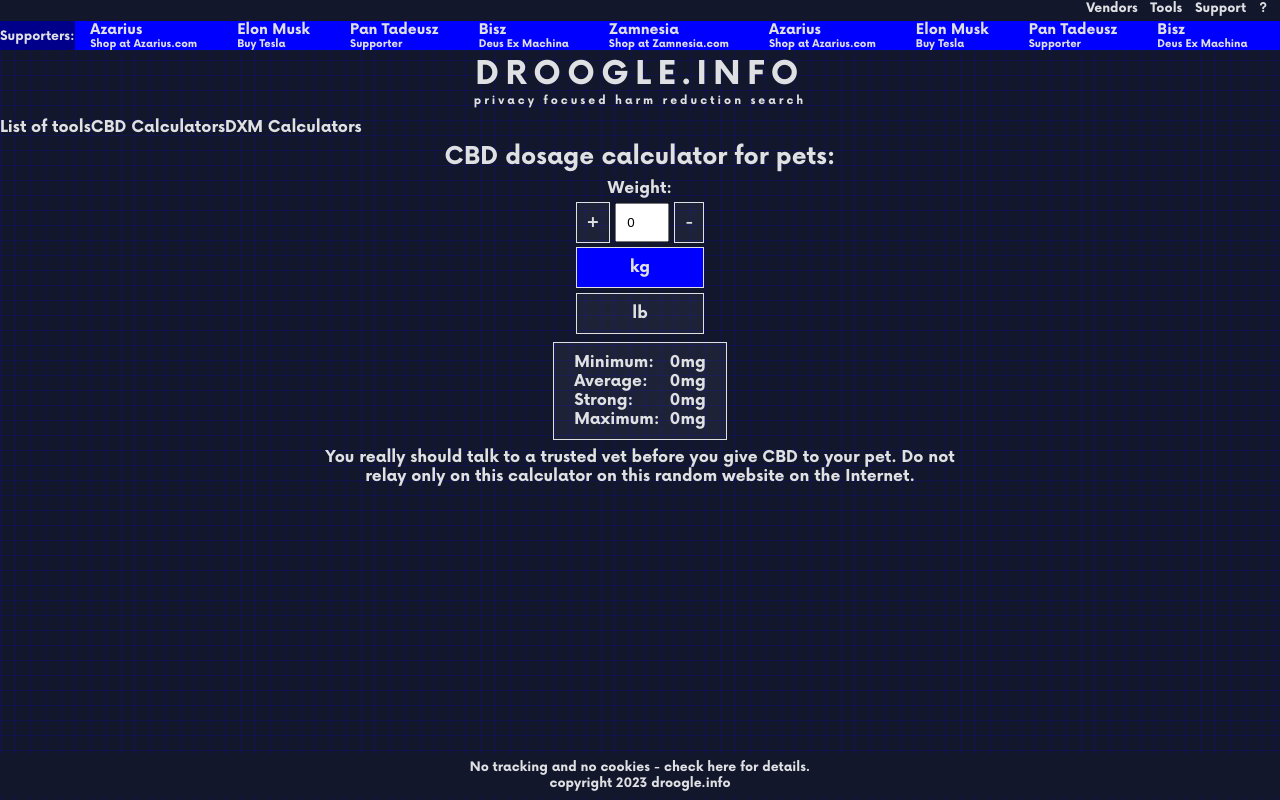
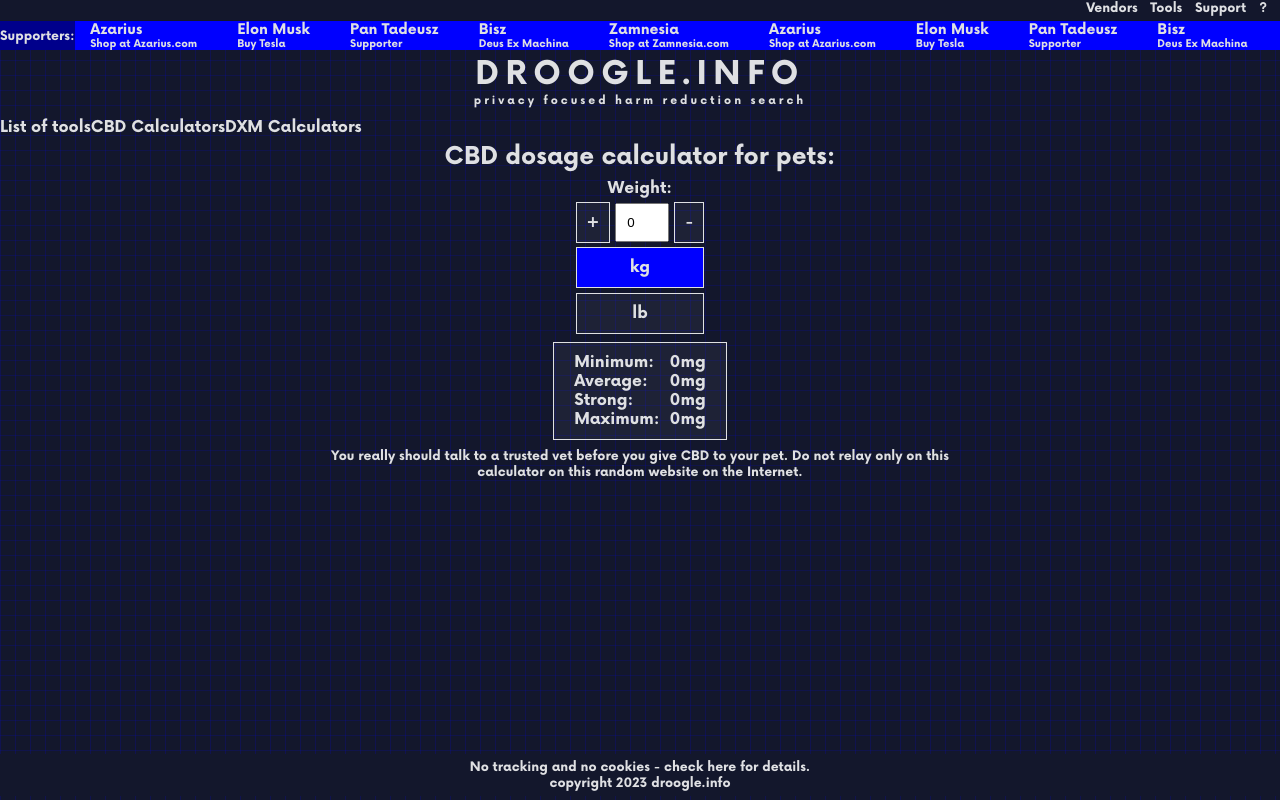
Before and after one commit to TomaszGoljat/droogle, a React (Create React App) app: page /tools/cbd in a window 1280 px wide. Built offline with nearby package versions, Linux system fonts and the light colour scheme.

Commit message:
modified:   src/App.css

```diff
--- a/src/App.css
+++ b/src/App.css
@@ -327,6 +327,7 @@ footer > p {
 }
 
 .petCBD--disclaimer {
+  font-size: 80%;
 }
 
 /* ..:: LOADING ::.. */
```
